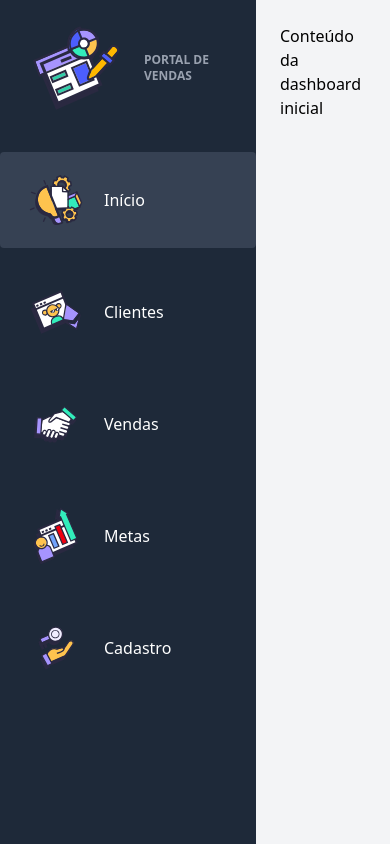
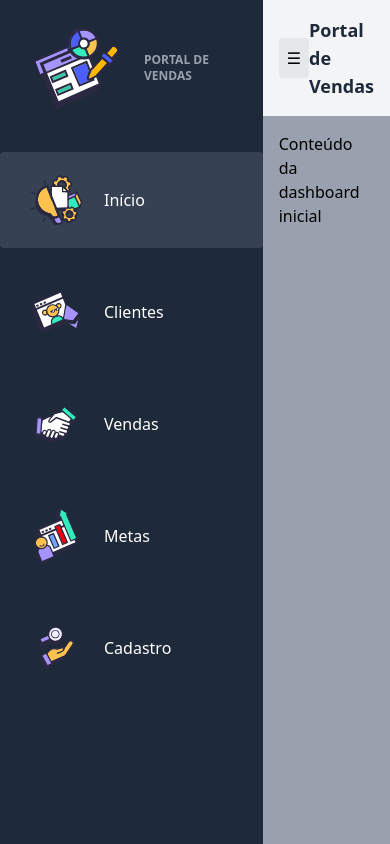
Before and after one commit to MatheusGomes00/ProjetosJS-TS-NEST-REACT, a React (Vite) app in the folder InterfaceReact/frontv1/: page /home in a window 390 px wide. Built offline with nearby package versions, Linux system fonts and the light colour scheme.

Commit message:
feat: adicionado responsividade na sidebar

```diff
--- a/InterfaceReact/frontv1/src/Layout.jsx
+++ b/InterfaceReact/frontv1/src/Layout.jsx
@@ -1,4 +1,4 @@
-import React from "react";
+import React, { useState } from "react";
 import { Outlet } from "react-router-dom";
 import { Sidebar, SidebarBody, SidebarSection, SidebarItem, SidebarLabel, SidebarHeading } from "./components/sidebar";
 import clientes from "./assets/clientes1.svg";
@@ -10,16 +10,22 @@ import heading from "./assets/heading1.svg"
 
 
 const Layout = () => {
+    const [isOpen, setIsOpen] = useState(false);
+    const closeSidebar = () => {
+        setIsOpen(false);
+    }
+
     return (
         <div className="flex h-screen">
-            <Sidebar className="w-64 bg-gray-800 text-white flex flex-col">
-
+            <Sidebar isOpen={isOpen} className="bg-gray-800 text-white" >
                 <SidebarBody>
+                    <div onClick={closeSidebar}>
                         <SidebarHeading className="flex items-center py-2 gap-2">
                             <img src={heading} className="w-30 h-30" alt="icone heading"/>
                             portal de vendas
                         </SidebarHeading>
                         <SidebarSection>
+
                             <SidebarItem to="/home">
                                 <img src={home} className="w-20 h-20"  alt={"icone da home"} />
                                 <SidebarLabel>Início</SidebarLabel>
@@ -49,12 +55,30 @@ const Layout = () => {
                                 <SidebarLabel>Cadastro</SidebarLabel>
                             </SidebarItem>
                         </SidebarSection>
+                    </div>
                 </SidebarBody>
             </Sidebar>
+            <div className="flex-1 flex flex-col md:ml-0 transition-all duration-300">
+                <header className="flex items-center justify-between bg-gray-100 p-4 shadow md:hidden">
+                    <button
+                        onClick={() => setIsOpen(!isOpen)}
+                        className="p-2 bg-gray-200 rounded hover:bg-gray-300 transition-colors"
+                    >
+                        ☰
+                    </button>
+                    <h1 className="text-lg font-bold text-gray-800">Portal de Vendas</h1>
+                </header>
 
-            <main className="flex-1 bg-gray-100 p-6 overflow-auto">
+                <main className="flex-1 bg-gray-400 p-4 overflow-auto md:p-6">
                     <Outlet />
                 </main>
+            </div>
+            {isOpen && (
+                <div
+                    className="fixed inset-0 bg-gray-600 bg-opacity-50 z-40 md:hidden"
+                    onClick={() => setIsOpen(!isOpen)}
+                />
+            )}
         </div>
     );
 };
```
Lines whose indentation alone changed are shown as unchanged.
